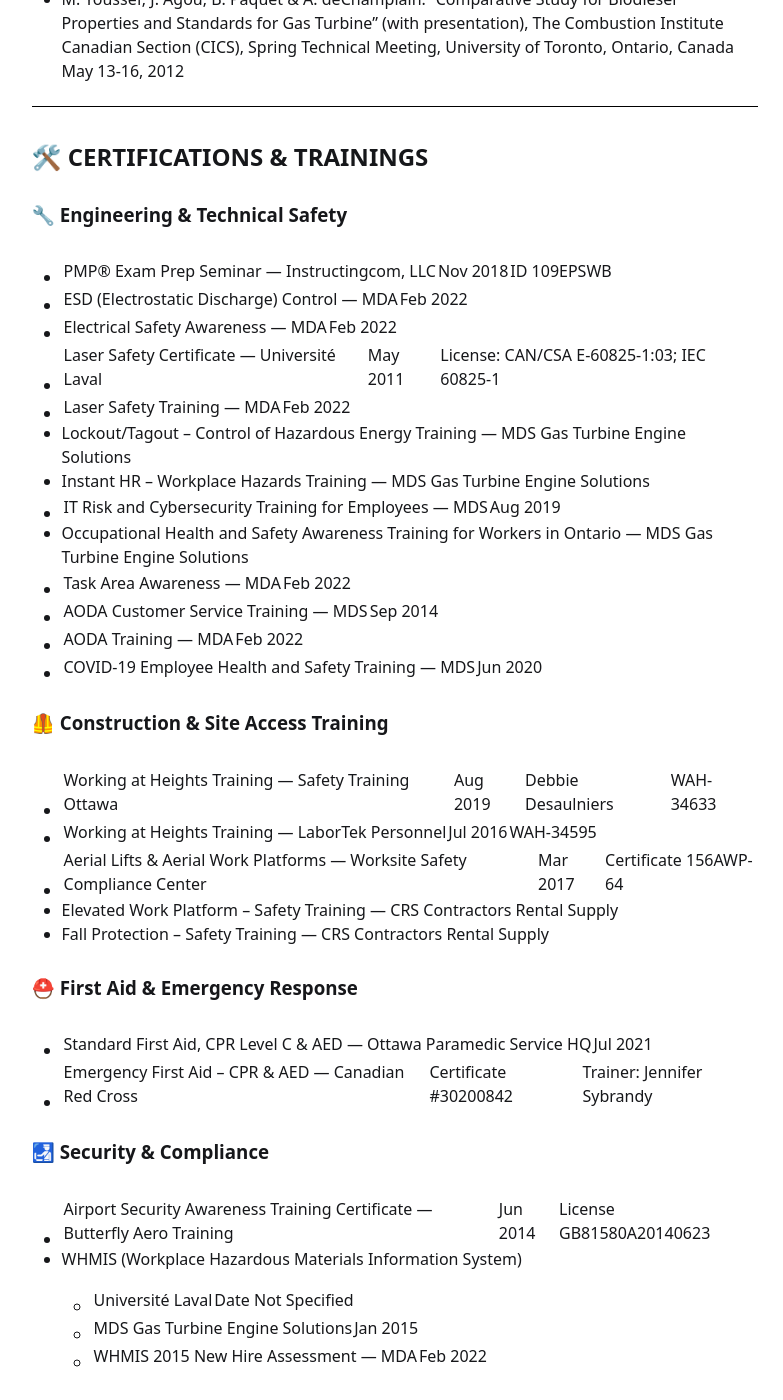
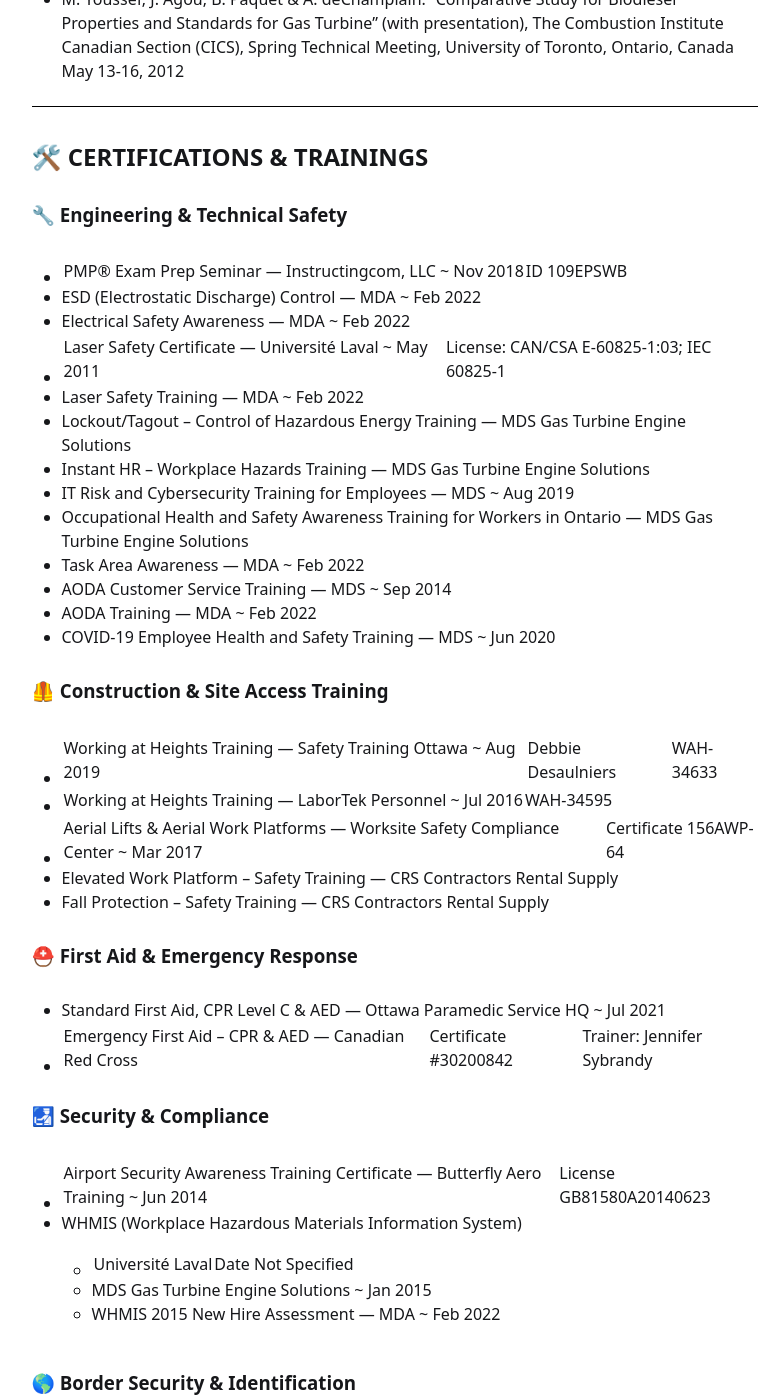
Before and after one commit to casagou/joa, a Jekyll site: the page built from index.md, in a window 1280 px wide and 1400 px high, scrolled down 11830 px. Shown: the whole window, without its empty margins (330-1113 px from the left). Built offline with Jekyll 4.4.1, drawn with Linux system fonts in a browser that asks for light colours; some of the changed text lies outside the part shown.

```diff
--- a/index.md
+++ b/index.md
@@ -317,40 +317,40 @@ Engineering Sciences.
 # 🛠️ CERTIFICATIONS & TRAININGS
 
 ### 🔧 Engineering & Technical Safety
-- PMP® Exam Prep Seminar — Instructingcom, LLC | Nov 2018 | ID 109EPSWB
-- ESD (Electrostatic Discharge) Control — MDA | Feb 2022
-- Electrical Safety Awareness — MDA | Feb 2022
-- Laser Safety Certificate — Université Laval | May 2011 | License: CAN/CSA E-60825-1:03; IEC 60825-1
-- Laser Safety Training — MDA | Feb 2022
+- PMP® Exam Prep Seminar — Instructingcom, LLC ~ Nov 2018 | ID 109EPSWB
+- ESD (Electrostatic Discharge) Control — MDA ~ Feb 2022
+- Electrical Safety Awareness — MDA ~ Feb 2022
+- Laser Safety Certificate — Université Laval ~ May 2011 | License: CAN/CSA E-60825-1:03; IEC 60825-1
+- Laser Safety Training — MDA ~ Feb 2022
 - Lockout/Tagout – Control of Hazardous Energy Training — MDS Gas Turbine Engine Solutions
 - Instant HR – Workplace Hazards Training — MDS Gas Turbine Engine Solutions
-- IT Risk and Cybersecurity Training for Employees — MDS | Aug 2019
+- IT Risk and Cybersecurity Training for Employees — MDS ~ Aug 2019
 - Occupational Health and Safety Awareness Training for Workers in Ontario — MDS Gas Turbine Engine Solutions
-- Task Area Awareness — MDA | Feb 2022
-- AODA Customer Service Training — MDS | Sep 2014
-- AODA Training — MDA | Feb 2022
-- COVID-19 Employee Health and Safety Training — MDS | Jun 2020
+- Task Area Awareness — MDA ~ Feb 2022
+- AODA Customer Service Training — MDS ~ Sep 2014
+- AODA Training — MDA ~ Feb 2022
+- COVID-19 Employee Health and Safety Training — MDS ~ Jun 2020
 
 ### 🦺 Construction & Site Access Training
-- Working at Heights Training — Safety Training Ottawa | Aug 2019 | Debbie Desaulniers | WAH-34633
-- Working at Heights Training — LaborTek Personnel | Jul 2016 | WAH-34595
-- Aerial Lifts & Aerial Work Platforms — Worksite Safety Compliance Center | Mar 2017 | Certificate 156AWP-64
+- Working at Heights Training — Safety Training Ottawa ~ Aug 2019 | Debbie Desaulniers | WAH-34633
+- Working at Heights Training — LaborTek Personnel ~ Jul 2016 | WAH-34595
+- Aerial Lifts & Aerial Work Platforms — Worksite Safety Compliance Center ~ Mar 2017 | Certificate 156AWP-64
 - Elevated Work Platform – Safety Training — CRS Contractors Rental Supply
 - Fall Protection – Safety Training — CRS Contractors Rental Supply
 
 ### ⛑️ First Aid & Emergency Response
-- Standard First Aid, CPR Level C & AED — Ottawa Paramedic Service HQ | Jul 2021
+- Standard First Aid, CPR Level C & AED — Ottawa Paramedic Service HQ ~ Jul 2021
 - Emergency First Aid – CPR & AED — Canadian Red Cross | Certificate #30200842 | Trainer: Jennifer Sybrandy
 
 ### 🛃 Security & Compliance
-- Airport Security Awareness Training Certificate — Butterfly Aero Training | Jun 2014 | License GB81580A20140623
+- Airport Security Awareness Training Certificate — Butterfly Aero Training ~ Jun 2014 | License GB81580A20140623
 - WHMIS (Workplace Hazardous Materials Information System)
 	- Université Laval | Date Not Specified
-	- MDS Gas Turbine Engine Solutions | Jan 2015
-	- WHMIS 2015 New Hire Assessment — MDA | Feb 2022
+	- MDS Gas Turbine Engine Solutions ~ Jan 2015
+	- WHMIS 2015 New Hire Assessment — MDA ~ Feb 2022
 
 ### 🌎 Border Security & Identification
-- NEXUS — Canada Border Services Agency | Since Jan 2019
+- NEXUS — Canada Border Services Agency ~ Since Jan 2019
 
 ----
 
```
